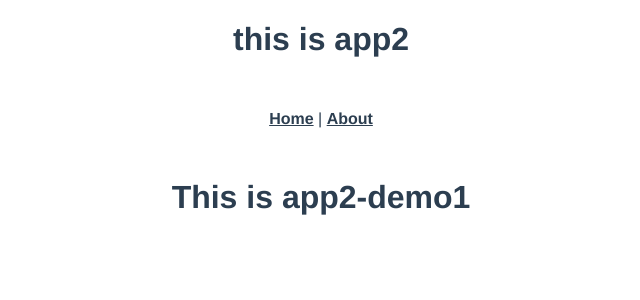
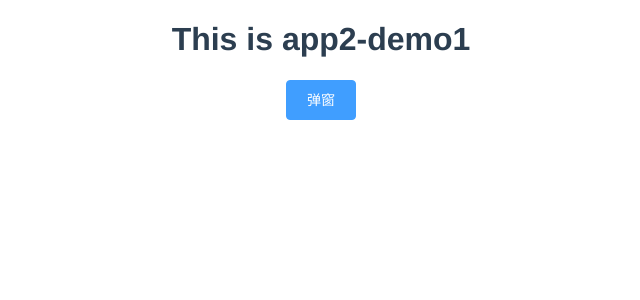
Before and after one commit to w123angmeng/app2, a Vue app: page /demo1 in a window 1280 px wide. Shown: the top 300 px of the page, without its empty margins (319-959 px from the left). Built offline with nearby package versions, Linux system fonts and the light colour scheme.

Commit message:
子组件调用公共组件

```diff
--- a/package.json
+++ b/package.json
@@ -9,6 +9,7 @@
   },
   "dependencies": {
     "core-js": "^3.8.3",
+    "element-ui": "^2.15.9",
     "vue": "^2.6.14",
     "vue-router": "^3.5.1",
     "vuex": "^3.6.2"
--- a/src/App.vue
+++ b/src/App.vue
@@ -1,10 +1,10 @@
 <template>
   <div id="app">
-    <h1>this is app2</h1>
-    <nav>
+    <!-- <h1>this is app2</h1> -->
+    <!-- <nav>
       <router-link to="/">Home</router-link> |
       <router-link to="/about">About</router-link>
-    </nav>
+    </nav> -->
     <router-view />
   </div>
 </template>
--- a/src/main.js
+++ b/src/main.js
@@ -18,7 +18,9 @@ import VueRouter from 'vue-router';
 import App from './App.vue';
 import routes from './router';
 import store from './store';
-
+import ElementUI from 'element-ui';
+import 'element-ui/lib/theme-chalk/index.css';
+Vue.use(ElementUI);
 Vue.config.productionTip = false;
 console.log("routes:", routes)
 let router = null;
--- a/src/views/demo1.vue
+++ b/src/views/demo1.vue
@@ -1,5 +1,30 @@
 <template>
   <div class="about">
     <h1>This is app2-demo1</h1>
+    <el-button type="primary" @click="dialogData.visible = true">弹窗</el-button>
+    <!-- 公共组件 -->
+    <CommonDialog :dialogData="dialogData" @handleClose="handleClose"></CommonDialog>
   </div>
+
 </template>
+<script>
+export default {
+ data: () => {
+    return {
+        dialogData: {
+            visible: false,
+            content: "这是app2-调用父组件"
+        }
+    }
+ },
+ components: {
+  CommonDialog: window.__POWERED_BY_QIANKUN__ ? window.commonComponent.CommonDialog :
+     import('@/components/HelloWorld.vue')
+},
+  methods: {
+    handleClose(data) {
+        console.log("app2 子组件监听到弹窗关闭", data)
+    }
+  }
+};
+</script>
```
Also changed, not shown: .eslintrc.js.
